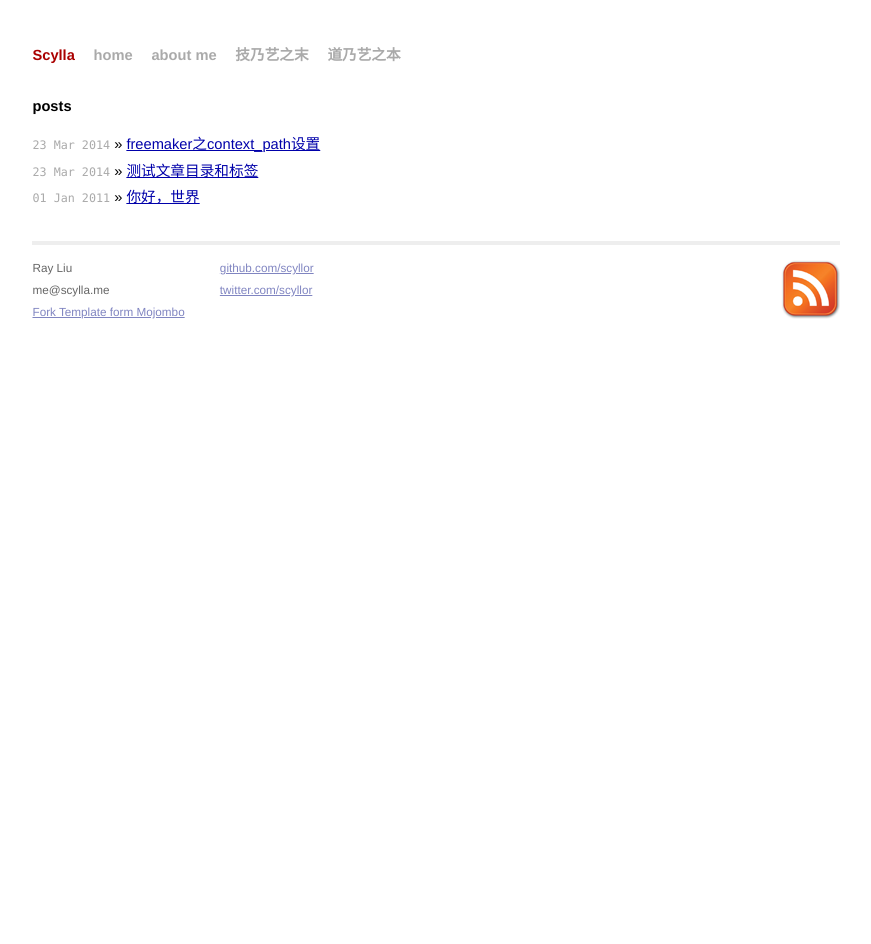
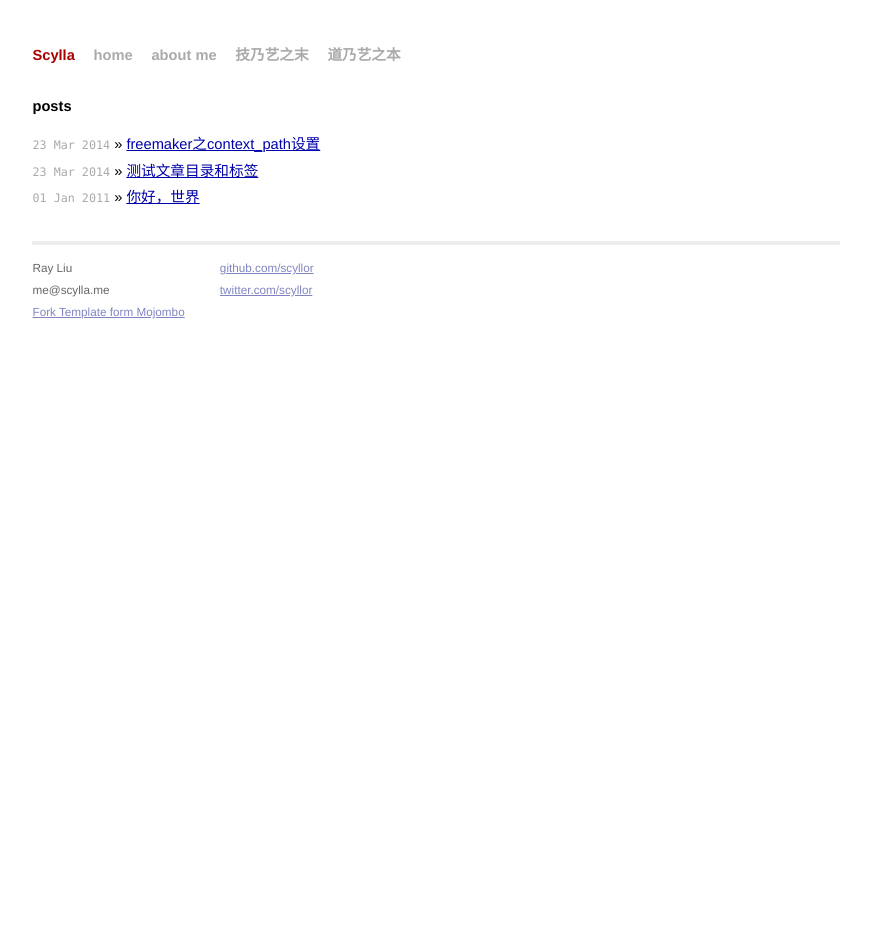
Before and after one commit to scyllor/scyllor.github.io, a Jekyll site: the page built from index.html, in a window 1280 px wide. Shown: the whole page, without its empty margins (204-1075 px from the left). Built offline with Jekyll 4.4.1, drawn with Linux system fonts in a browser that asks for light colours; nearby versions of some CDN libraries; Markdown is read by kramdown in place of the engine named in the settings.

Commit message:
category

```diff
--- a/_layouts/default.html
+++ b/_layouts/default.html
@@ -45,11 +45,6 @@ var WRInitTime=(new Date()).getTime();
         <a href="http://twitter.com/scyllor">twitter.com/scyllor</a><br />
       </p>
     </div>
-    <div class="rss">
-      <a href="http://feeds.feedburner.com/scyllor">
-        <img src="/images/rss.png" alt="Subscribe to RSS Feed" />
-      </a>
-    </div>
   </div>
 </div>
 </body>
```
